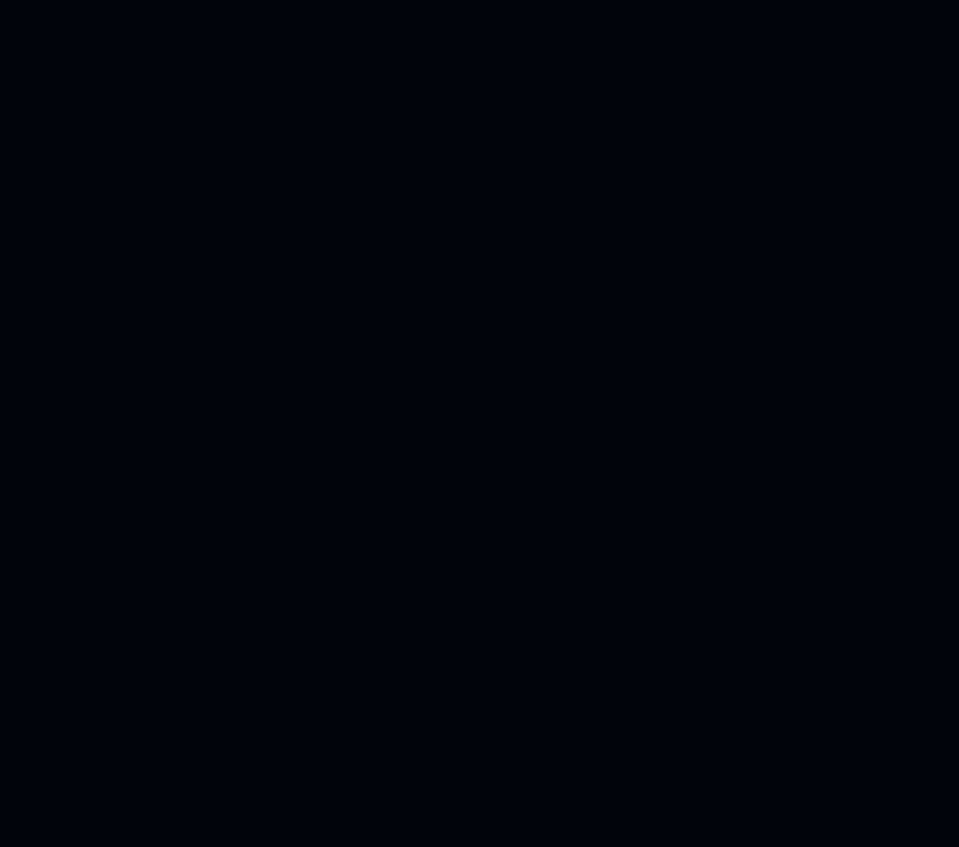
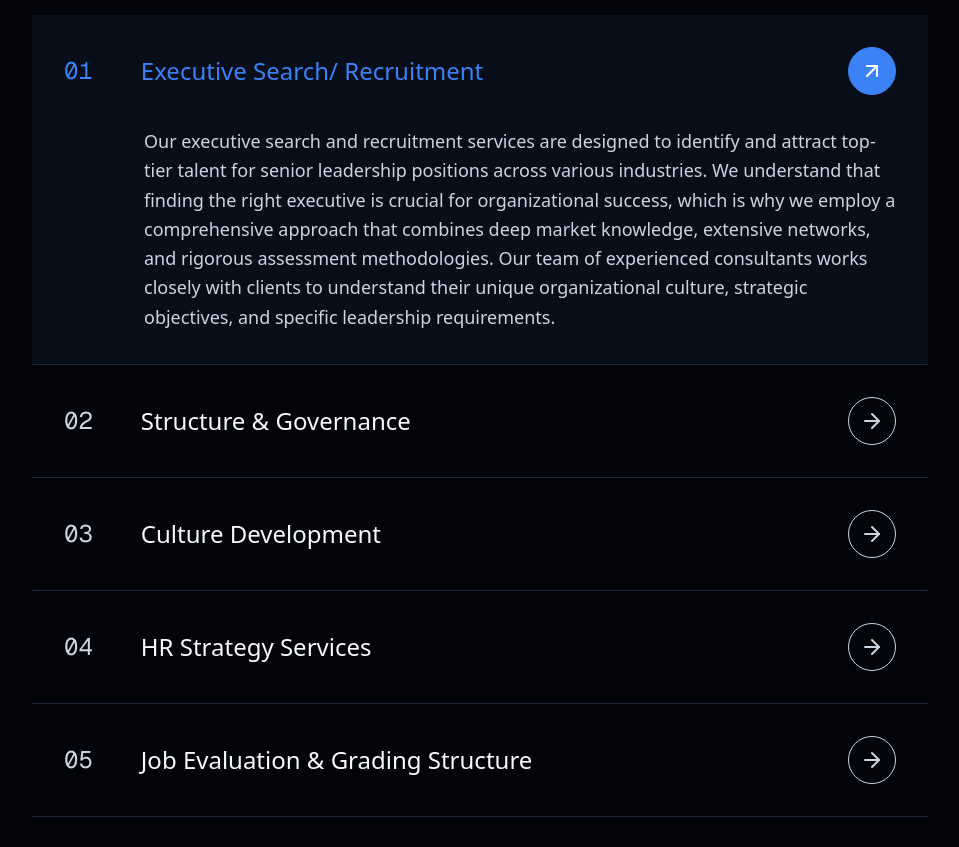
Before and after one commit to awaneesh-anzney/aems-new, a Next.js app: page / in a window 1280 px wide. Shown: the part 1920-2767 px from the top of the page, without its empty margins (160-1119 px from the left). Before the commit the page ends 1864 px from the top, so only its background shows below. Built offline with nearby package versions, Linux system fonts and the light colour scheme.

Commit message:
Add the Service components

```diff
--- a/src/app/page.js
+++ b/src/app/page.js
@@ -1,6 +1,7 @@
 import { Header } from "@/components/landing/Header";
 import { Hero } from "@/components/landing/Hero";
 import { About } from "@/components/landing/About";
+import { Services } from "@/components/landing/Services";
 import { Footer } from "@/components/landing/Footer";
 
 export default function Home() {
@@ -9,6 +10,7 @@
       <Header />
       <Hero />
       <About />
+      <Services />
       <Footer />
     </main>
   );
--- /dev/null
+++ b/src/components/landing/Services.jsx
@@ -0,0 +1,154 @@
+"use client";
+
+import { useState } from "react";
+import { ArrowRight, ArrowUpRight } from "lucide-react";
+import { cn } from "@/lib/utils";
+
+const services = [
+    {
+        id: "01",
+        title: "Executive Search/ Recruitment",
+        description:
+            "Our executive search and recruitment services are designed to identify and attract top-tier talent for senior leadership positions across various industries. We understand that finding the right executive is crucial for organizational success, which is why we employ a comprehensive approach that combines deep market knowledge, extensive networks, and rigorous assessment methodologies. Our team of experienced consultants works closely with clients to understand their unique organizational culture, strategic objectives, and specific leadership requirements.",
+    },
+    {
+        id: "02",
+        title: "Structure & Governance",
+        description:
+            "We help organizations build robust structures and governance frameworks that ensure efficiency, accountability, and alignment with strategic goals. Our experts analyze your current organizational setup and recommend improvements to streamline operations and enhance decision-making processes.",
+    },
+    {
+        id: "03",
+        title: "Culture Development",
+        description:
+            "Culture is the heartbeat of any organization. We partner with you to define, cultivate, and sustain a positive organizational culture that drives engagement, innovation, and performance. From cultural assessments to transformation programs, we guide you every step of the way.",
+    },
+    {
+        id: "04",
+        title: "HR Strategy Services",
+        description:
+            "Our HR Strategy Services align your human capital with your business objectives. We develop tailored strategies for talent management, workforce planning, and employee experience to ensure your organization is equipped to meet future challenges and seize opportunities.",
+    },
+    {
+        id: "05",
+        title: "Job Evaluation & Grading Structure",
+        description:
+            "Fair and transparent job evaluation and grading structures are fundamental to creating equitable compensation systems and maintaining employee trust and engagement. Our specialized services help organizations develop, implement, and maintain job evaluation frameworks that ensure internal equity, external competitiveness, and regulatory compliance. We employ proven methodologies such as point-factor systems, job ranking, and market-based approaches to assess job worth and establish appropriate grading structures.",
+    },
+    {
+        id: "06",
+        title: "Performance Management",
+        description:
+            "Unlock the full potential of your workforce with our Performance Management solutions. We design and implement performance appraisal systems that are objective, transparent, and aligned with organizational goals. Our approach fosters a culture of continuous improvement, feedback, and development, ensuring that individual performance drives business success.",
+    },
+    {
+        id: "07",
+        title: "Learning & Development",
+        description:
+            "Invest in your people to drive future growth. our Learning & Development strategies are tailored to address skill gaps and build future-ready competencies. From leadership training to technical upskilling, we provide comprehensive learning solutions that empower your employees to excel in their roles and adapt to evolving business landscapes.",
+    },
+    {
+        id: "08",
+        title: "Talent Acquisition",
+        description:
+            "Attracting top talent is just the beginning. Our Talent Acquisition services encompass the entire recruitment lifecycle, from employer branding to onboarding. We leverage advanced sourcing strategies and assessment tools to connect you with candidates who not only have the right skills but also fit seamlessly into your organizational culture.",
+    },
+    {
+        id: "09",
+        title: "Leadership Development",
+        description:
+            "Strong leadership is the cornerstone of sustainable success. Our Leadership Development programs identify and nurture high-potential individuals, equipping them with the skills and mindset needed to lead effectively. We combine executive coaching, workshops, and real-world projects to build a robust pipeline of future leaders.",
+    },
+    {
+        id: "10",
+        title: "Digital Transformation",
+        description:
+            "Embrace the digital future with confidence. Our Digital Transformation services guide your organization through the complexities of technological change. We focus on the people side of transformation, ensuring that your workforce is prepared, engaged, and empowered to leverage new digital tools and workflows for enhanced productivity and innovation.",
+    },
+];
+
+export function Services() {
+    const [activeItem, setActiveItem] = useState("01");
+
+    return (
+        <section className="py-20 bg-background text-foreground" id="services">
+            <div className="container mx-auto px-4 md:px-6">
+                <h2 className="text-3xl md:text-5xl font-bold text-center mb-16 tracking-tight">
+                    Our Human Capital Services
+                </h2>
+
+                <div className="max-w-4xl mx-auto flex flex-col">
+                    {services.map((service) => (
+                        <div
+                            key={service.id}
+                            className={cn(
+                                "group border-b border-border transition-all duration-300",
+                                activeItem === service.id ? "bg-card/50" : "hover:bg-white/5"
+                            )}
+                        >
+                            <button
+                                onClick={() =>
+                                    setActiveItem(activeItem === service.id ? null : service.id)
+                                }
+                                className="w-full flex items-center justify-between py-8 px-4 md:px-8 text-left focus:outline-none"
+                            >
+                                <div className="flex items-center gap-6 md:gap-12">
+                                    <span
+                                        className={cn(
+                                            "text-xl md:text-2xl font-mono",
+                                            activeItem === service.id
+                                                ? "text-secondary"
+                                                : "text-muted-foreground group-hover:text-foreground"
+                                        )}
+                                    >
+                                        {service.id}
+                                    </span>
+                                    <span
+                                        className={cn(
+                                            "text-lg md:text-2xl font-medium transition-colors",
+                                            activeItem === service.id
+                                                ? "text-secondary"
+                                                : "text-foreground group-hover:text-secondary"
+                                        )}
+                                    >
+                                        {service.title}
+                                    </span>
+                                </div>
+
+                                <div
+                                    className={cn(
+                                        "flex items-center justify-center w-10 h-10 md:w-12 md:h-12 rounded-full border transition-all duration-300",
+                                        activeItem === service.id
+                                            ? "bg-secondary border-secondary text-secondary-foreground"
+                                            : "border-muted-foreground text-muted-foreground group-hover:border-secondary group-hover:text-secondary"
+                                    )}
+                                >
+                                    {activeItem === service.id ? (
+                                        <ArrowUpRight className="w-5 h-5 md:w-6 md:h-6" />
+                                    ) : (
+                                        <ArrowRight className="w-5 h-5 md:w-6 md:h-6" />
+                                    )}
+                                </div>
+                            </button>
+
+                            <div
+                                className={cn(
+                                    "grid transition-all duration-300 ease-in-out overflow-hidden",
+                                    activeItem === service.id
+                                        ? "grid-rows-[1fr] opacity-100 pb-8"
+                                        : "grid-rows-[0fr] opacity-0"
+                                )}
+                            >
+                                <div className="overflow-hidden px-4 md:px-8 pl-16 md:pl-28">
+                                    <p className="text-muted-foreground leading-relaxed text-base md:text-lg max-w-3xl">
+                                        {service.description}
+                                    </p>
+                                </div>
+                            </div>
+                        </div>
+                    ))}
+                </div>
+            </div>
+        </section>
+    );
+}
```
